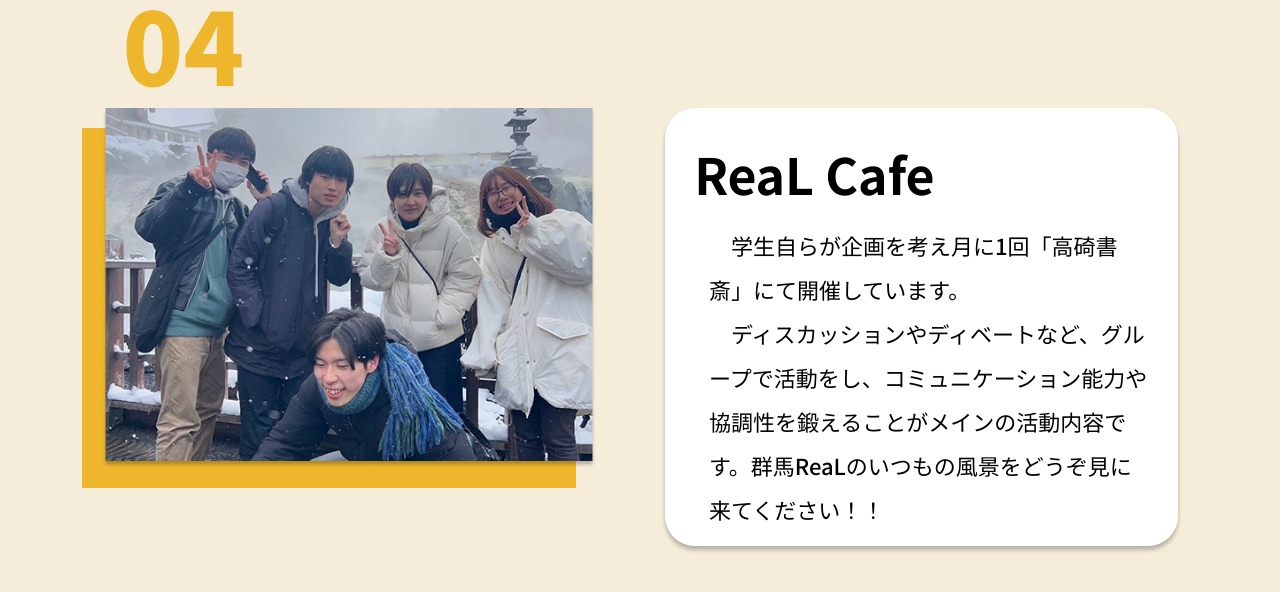
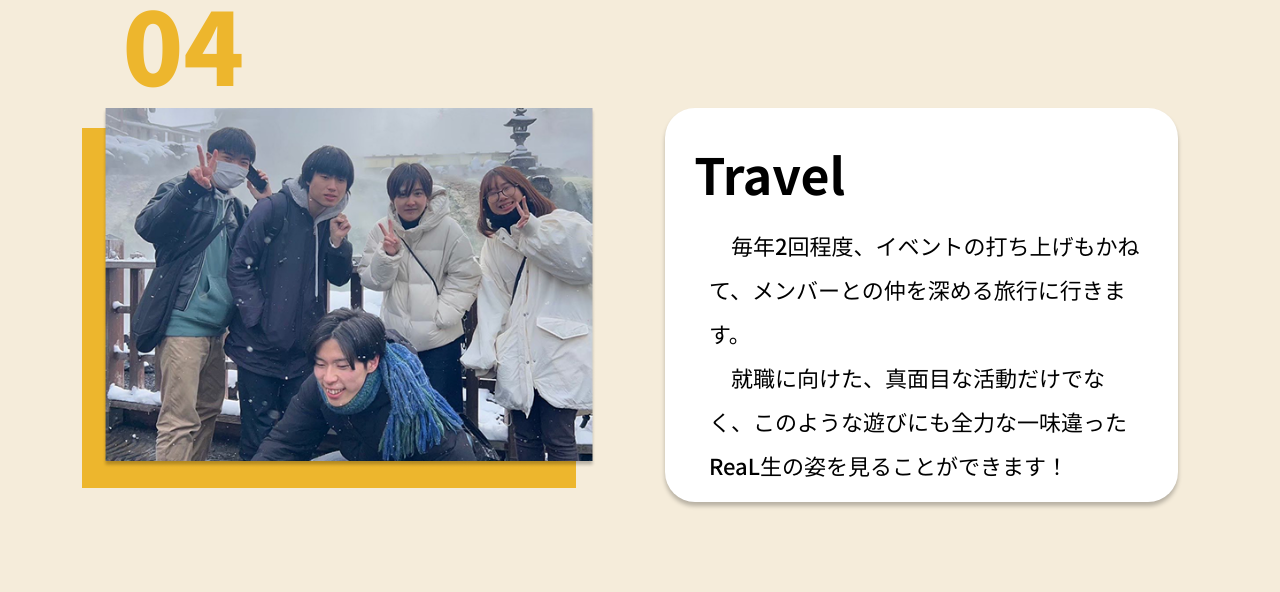
Before and after one commit to kotonetto/GunmaReaL, a plain HTML site: page index.html in a window 1280 px wide. Shown: the part 4960-5552 px from the top of the page. Drawn offline with Linux system fonts and the light colour scheme; some packages are replaced by stand-ins of ours; a web font is replaced by a local one.

Commit message:
Update index.html

```diff
--- a/index.html
+++ b/index.html
@@ -181,8 +181,8 @@
                         <div class="box le"></div>
                     </div>
                     <div class="left">
-                        <h3 class="title">ReaL Cafe</h3>
-                        <p class="text">　学生自らが企画を考え月に1回「高碕書斎」にて開催しています。<br>　ディスカッションやディベートなど、グループで活動をし、コミュニケーション能力や協調性を鍛えることがメインの活動内容です。群馬ReaLのいつもの風景をどうぞ見に来てください！！</p>
+                        <h3 class="title">Travel</h3>
+                        <p class="text">　毎年2回程度、イベントの打ち上げもかねて、メンバーとの仲を深める旅行に行きます。<br>　就職に向けた、真面目な活動だけでなく、このような遊びにも全力な一味違ったReaL生の姿を見ることができます！</p>
                     </div>
                 </div>
             </div>
```
